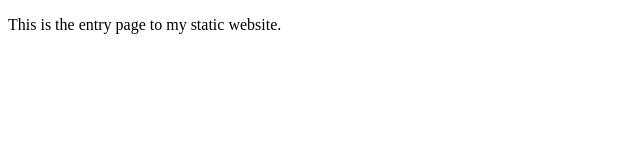
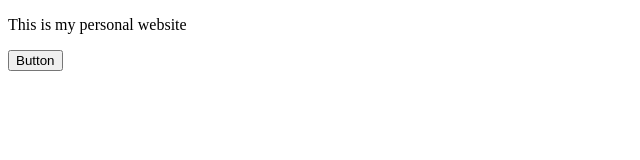
Before and after one commit to elberttulung/elberttulung.github.io, a plain HTML site: page index.html in a window 1280 px wide. Shown: the whole page, without its empty margins (0-640 px from the left). Drawn offline with Linux system fonts and the light colour scheme.

Commit message:
Initial commit pt. 2

```diff
--- a/index.html
+++ b/index.html
@@ -1,4 +1,32 @@
 <!DOCTYPE html>
-<p>
-    This is the entry page to my static website.
-</p>
+<html lang="eng">
+
+<head>
+
+    <meta charset="UTF-8">
+    <style>
+        body {
+            background-color: white;
+            color: black;
+        }
+    </style>
+
+</head>
+
+<body>
+
+    <p>
+        This is my personal website
+    </p>
+
+    <button>
+        Button
+    </button>
+
+    <script>
+        document.body.HTML = 'hello';
+    </script>
+
+</body>
+
+</html>
```
Also changed, not shown: index.css (added), scripts.js (added).
